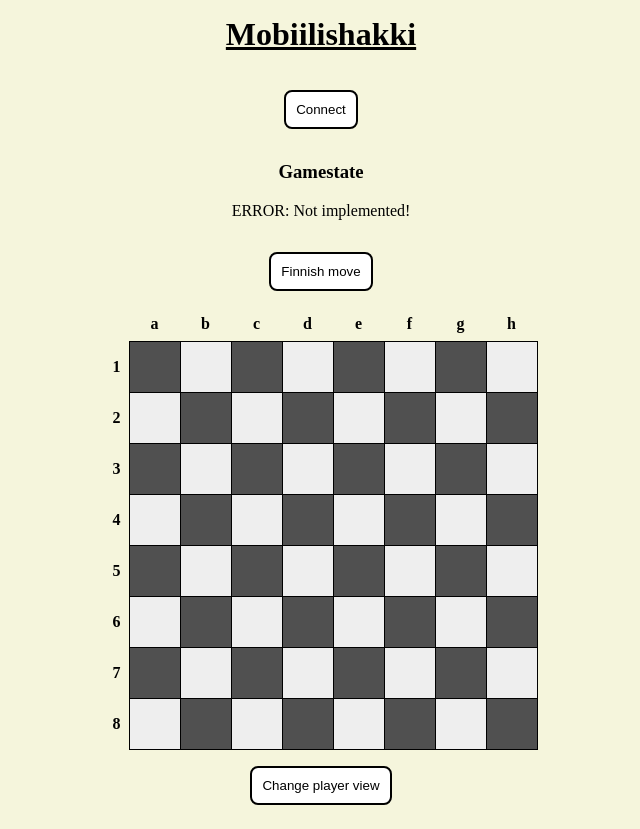
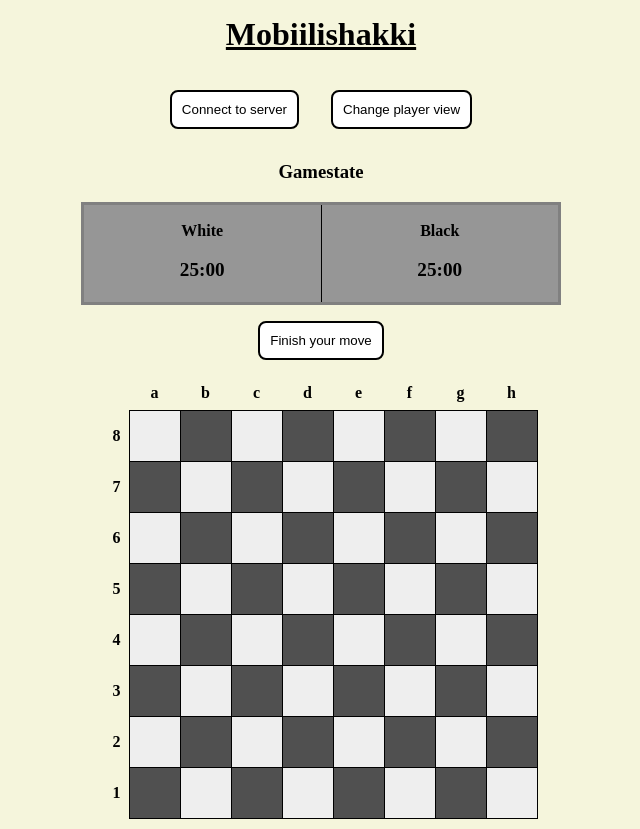
Before and after one commit to Mobiilishakki/WEB_APP, a React (Create React App) app in the folder web_app/: page / in a window 1280 px wide. Shown: the whole page, without its empty margins (319-959 px from the left). Built offline with nearby package versions, Linux system fonts and the light colour scheme; no server answers.

Commit message:
Clock component and layout design

```diff
--- a/web_app/src/App.css
+++ b/web_app/src/App.css
@@ -19,3 +19,7 @@ button {
   border-radius: 8px;
   border: 2px solid;
 }
+
+.menubar {
+  display: inline-flex;
+}
--- a/web_app/src/App.js
+++ b/web_app/src/App.js
@@ -2,7 +2,9 @@ import React, { useState, useEffect, useRef } from 'react';
 import gameService from './services/games';
 import Chessboard from './components/chessboard/Chessboard';
 import './App.css';
-import Clock from './components/Clock';
+import Clock from './components/clock/Clock';
+
+const GAMETIME = { minutes: 25, seconds: 0 }
 
 // general button component
 // takes onclick function and button text as parameters
@@ -17,12 +19,15 @@ const Button = ({ onClick, text }) => {
 // actual web-app component
 // connects to backend server and retrieves game state infomarion
 const App = () => {
-  const [fenNotation, setFenNotation] = useState('')      // fen notation of game state
-  const [gameOn, setGameOn] = useState(false)             // is the game on or not
-  const [playerColor, setPlayerColor] = useState('black') // player color (white or black)
-  const interval = useRef()                               // information about loop (id)
+  const [fenNotation, setFenNotation] = useState('')        // fen notation of game state
+  const [gameOn, setGameOn] = useState(false)               // is the game on or not
+  const [playerColor, setPlayerColor] = useState('white')   // player color (white or black)
+  const [timerWhite, setTimerWhite] = useState(GAMETIME)    // player time starts from 25 min
+  const [timerBlack, setTimerBlack] = useState(GAMETIME)    // time should be polled from server
+  const interval = useRef()                                 // information about loop (id)
 
-  const updateFromServer = () => { // looping function
+  // function for polling fen notation from server
+  const updateFromServer = () => {
     gameService
       .getFenNotation()
       .then(notation => {
@@ -33,31 +38,38 @@ const App = () => {
       })
   }
 
+  // function to notify server that move has been made
   const notifyServer = () => {
     gameService
       .postMoveDone()
   }
 
-  useEffect(() => { // do this when gamestate changes between on or off
+  // function to be called when gamestate changes from on to off
+  useEffect(() => {
     if (gameOn) {
       updateFromServer()
       const id = setInterval(updateFromServer, 2500)
       interval.current = id
     } else {
       setFenNotation('')
+      setTimerWhite(GAMETIME)
+      setTimerBlack(GAMETIME)
       clearInterval(interval.current)
     }
   }, [gameOn, interval])
 
-  return (  // component structure (HTML like)
+  // component structure
+  return (
     <div className="App">
       <h1>Mobiilishakki</h1>
-      <Button onClick={() => setGameOn(!gameOn)} text={gameOn ? 'Disconnect' : 'Connect'} />
+      <div className="menubar">
+        <Button onClick={() => setGameOn(!gameOn)} text={gameOn ? 'Disconnect from server' : 'Connect to server'} />
+        <Button onClick={() => setPlayerColor(playerColor === "black" ? "white" : "black")} text={"Change player view"} />
+      </div>
       <h3>Gamestate</h3>
-      <Clock />
-      <Button onClick={notifyServer} text="Finnish move" />
+      <Clock timerWhite={timerWhite} timerBlack={timerBlack} />
+      <Button onClick={notifyServer} text="Finish your move" />
       <Chessboard playerColor={playerColor} fen={fenNotation} />
-      <Button onClick={() => setPlayerColor(playerColor === "black" ? "white" : "black")} text={"Change player view"} />
     </div>
   );
 }
--- a/web_app/src/components/Clock.js
+++ /dev/null
@@ -1,11 +0,0 @@
-import React from 'react';
-
-const Clock = () => {
-  return (
-    <div>
-      <p>ERROR: Not implemented!</p>
-    </div>
-  )
-}
-
-export default Clock;
--- a/web_app/src/components/chessboard/Chessboard.css
+++ b/web_app/src/components/chessboard/Chessboard.css
@@ -21,7 +21,6 @@ table {
   border-collapse: collapse;
   margin-left: auto;
   margin-right: auto;
-
 }
 
 img {
--- /dev/null
+++ b/web_app/src/components/clock/Clock.css
@@ -0,0 +1,15 @@
+.clockTable {
+  border-spacing: 0;
+  border-collapse: collapse;
+  margin-left: auto;
+  margin-right: auto;
+  width: 30em;
+  border-style: solid;
+  border-width: medium;
+  background-color: rgb(150, 150, 150);
+}
+
+.counterFont {
+  font-size: 120%;
+  font-weight: bold;
+}
--- /dev/null
+++ b/web_app/src/components/clock/Clock.js
@@ -0,0 +1,43 @@
+import React from 'react';
+import './Clock.css'
+
+// format minutes and seconds with leading zeros
+const formatTime = ({ minutes, seconds }) => {
+  if (minutes <= 0 && seconds <= 0) {
+    return "00:00"
+  }
+  let result = ""
+  if (minutes < 10) {
+    result = "0" + minutes + ":"
+  } else {
+    result = minutes + ":"
+  }
+  if (seconds < 10) {
+    result = result + "0" + seconds
+  } else {
+    result = result + "seconds"
+  }
+  return result
+}
+
+// clock element that shows time
+const Clock = ({ timerWhite, timerBlack }) => {
+  return (
+    <table className="clockTable">
+      <tbody>
+        <tr>
+          <td>
+            <p><strong>White</strong></p>
+            <p className="counterFont">{formatTime(timerWhite)}</p>
+          </td>
+          <td>
+            <p><strong>Black</strong></p>
+            <p className="counterFont">{formatTime(timerBlack)}</p>
+          </td>
+        </tr>
+      </tbody>
+    </table>
+  )
+}
+
+export default Clock;
--- a/web_app/src/services/games.js
+++ b/web_app/src/services/games.js
@@ -9,7 +9,10 @@ const getFenNotation = () => {
 
 // POST to server that player has done his/her move
 const postMoveDone = () => {
-  axios.post(`${config.BACKEND_URI}/turn`, { player: "WHITE" })
+  axios
+    .post(`${config.BACKEND_URI}/turn`, { player: "WHITE" })
+    .then(response => { })
+    .catch(exception => {})
 }
 
 export default { getFenNotation, postMoveDone }
```
Lines whose indentation alone changed are shown as unchanged.
